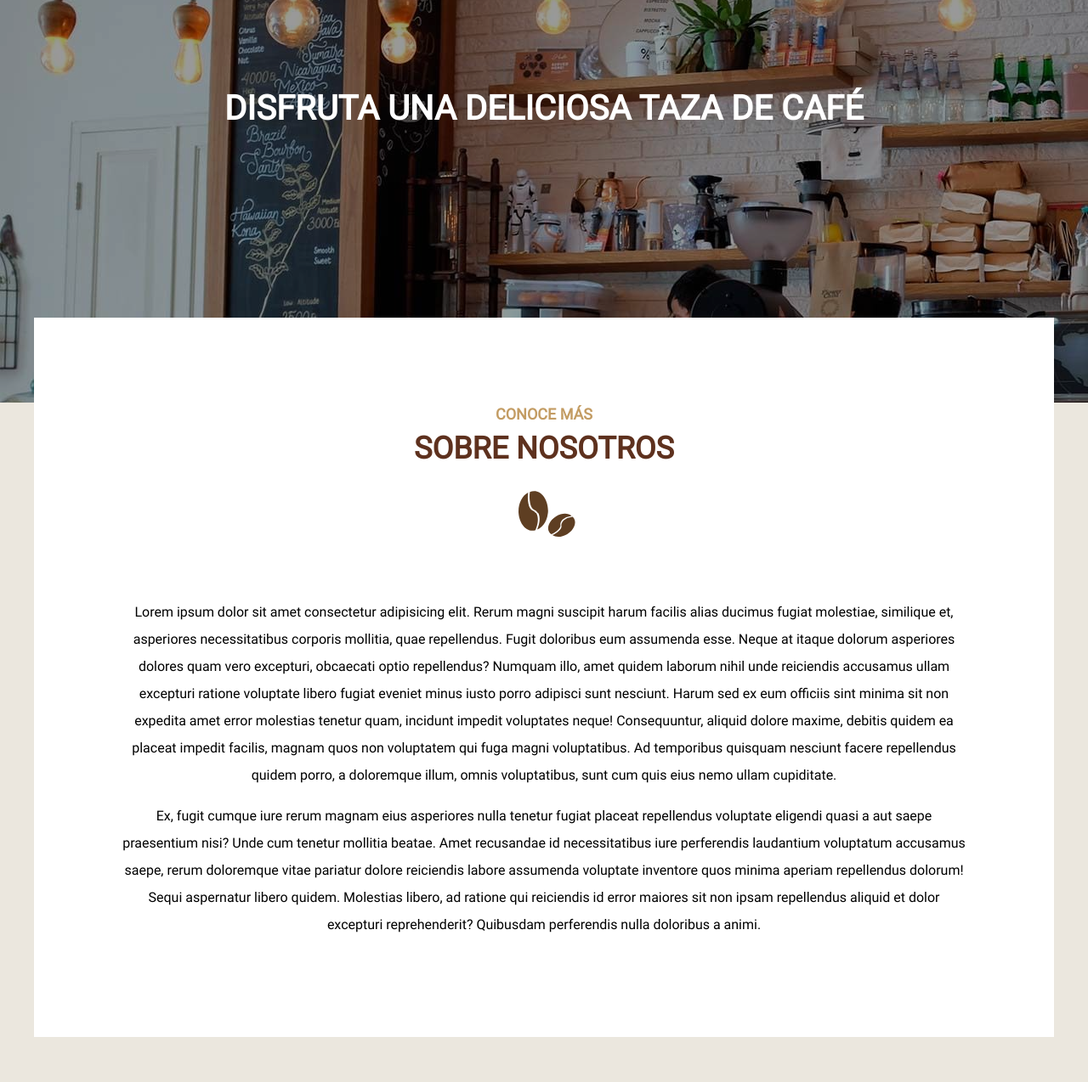
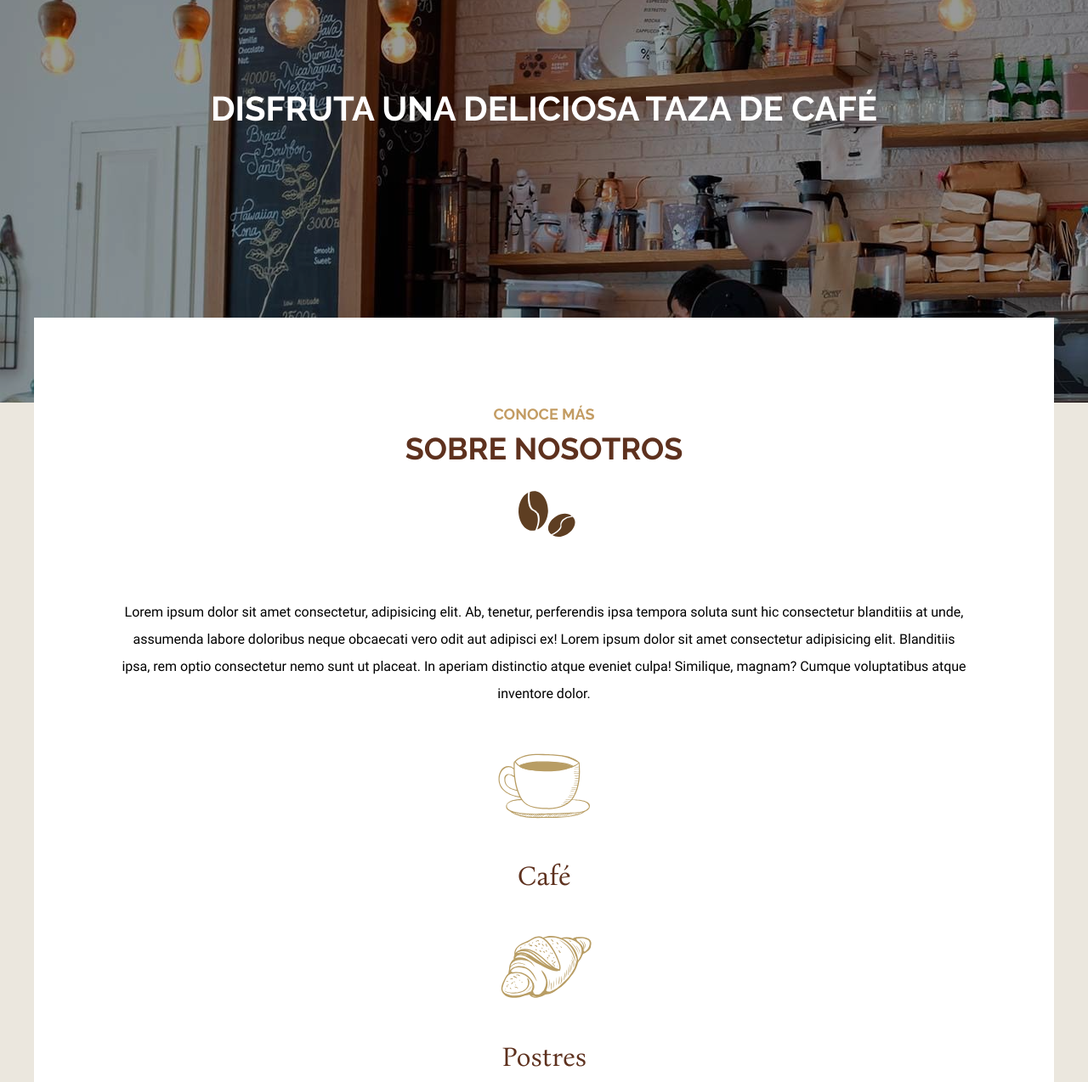
Before and after one commit to jmlocke1/cafeteria, a website: page index.html in a window 1280 px wide. Shown: the part 226-1500 px from the top of the page at 85% size. Before the commit the page ends 1447 px from the top, so only its background shows below. Drawn offline with Linux system fonts and the light colour scheme.

Commit message:
CSS a los iconos. Añadidas las fuentes Bona Nova y Raleway

```diff
--- a/index.html
+++ b/index.html
@@ -28,10 +28,27 @@
 		</div>
 	</header>
 	<main class="contenedor contenido-principal text-center">
-		<h2><span>Conoce más</span> sobre nosotros</h2>
+		<section class="conoce">
+			<h2><span>Conoce más</span> sobre nosotros</h2>
 
-		<p>Lorem ipsum dolor sit amet consectetur adipisicing elit. Rerum magni suscipit harum facilis alias ducimus fugiat molestiae, similique et, asperiores necessitatibus corporis mollitia, quae repellendus. Fugit doloribus eum assumenda esse. Neque at itaque dolorum asperiores dolores quam vero excepturi, obcaecati optio repellendus? Numquam illo, amet quidem laborum nihil unde reiciendis accusamus ullam excepturi ratione voluptate libero fugiat eveniet minus iusto porro adipisci sunt nesciunt. Harum sed ex eum officiis sint minima sit non expedita amet error molestias tenetur quam, incidunt impedit voluptates neque! Consequuntur, aliquid dolore maxime, debitis quidem ea placeat impedit facilis, magnam quos non voluptatem qui fuga magni voluptatibus. Ad temporibus quisquam nesciunt facere repellendus quidem porro, a doloremque illum, omnis voluptatibus, sunt cum quis eius nemo ullam cupiditate.</p>
-		<p>Ex, fugit cumque iure rerum magnam eius asperiores nulla tenetur fugiat placeat repellendus voluptate eligendi quasi a aut saepe praesentium nisi? Unde cum tenetur mollitia beatae. Amet recusandae id necessitatibus iure perferendis laudantium voluptatum accusamus saepe, rerum doloremque vitae pariatur dolore reiciendis labore assumenda voluptate inventore quos minima aperiam repellendus dolorum! Sequi aspernatur libero quidem. Molestias libero, ad ratione qui reiciendis id error maiores sit non ipsam repellendus aliquid et dolor excepturi reprehenderit? Quibusdam perferendis nulla doloribus a animi.</p>
+			<p>Lorem ipsum dolor sit amet consectetur, adipisicing elit. Ab, tenetur, perferendis ipsa tempora soluta sunt hic consectetur blanditiis at unde, assumenda labore doloribus neque obcaecati vero odit aut adipisci ex! Lorem ipsum dolor sit amet consectetur adipisicing elit. Blanditiis ipsa, rem optio consectetur nemo sunt ut placeat. In aperiam distinctio atque eveniet culpa! Similique, magnam? Cumque voluptatibus atque inventore dolor.</p>
+		</section>
+		<section class="iconos">
+			<ul class="listado-iconos">
+				<li>
+					<img src="build/img/icono_cafe.svg" alt="Icono café">
+					<p>Café</p>
+				</li>
+				<li>
+					<img src="build/img/icono_postre.svg" alt="Icono postre">
+					<p>Postres</p>
+				</li>
+				<li>
+					<img src="build/img/icono_te.svg" alt="Icono té">
+					<p>Té</p>
+				</li>
+			</ul>
+		</section>
 	</main>
 </body>
 </html>
--- a/src/scss/base/_globales.scss
+++ b/src/scss/base/_globales.scss
@@ -8,7 +8,7 @@ html {
 	box-sizing: inherit;
 }
 body {
-	font-family: v.$fuentePrincipal;
+	font-family: v.$fuenteSecundaria;
 	font-size: 1.6rem;
 	background-color: v.$cafeClaro;
 }
@@ -30,3 +30,8 @@ img {
 	max-width: 100%;
 	display: block;
 }
+ul {
+	list-style: none;
+	margin: 0;
+	padding: 0;
+}
--- a/src/scss/base/_variables.scss
+++ b/src/scss/base/_variables.scss
@@ -16,9 +16,44 @@
 	src: url('fonts/Roboto/Roboto-Black.ttf');
 	font-weight: 900;
 }
-$fuentePrincipal: 'Roboto', sans-serif;
-$fuentePrincipalBold : 'Roboto-Bold' , sans-serif;
-$fuentePrincipalBlack: 'Roboto-Black' , sans-serif;
+@font-face {
+	font-family: "Raleway";
+	src: url('fonts/Raleway/Raleway-VariableFont_wght.ttf');
+	font-style: normal;
+}
+@font-face {
+	font-family: "Raleway-Italic";
+	src: url('fonts/Raleway/Raleway-Italic-VariableFont_wght.ttf');
+	font-style: italic;
+}
+@font-face {
+	font-family: "BonaNova";
+	src: url('fonts/BonaNova/BonaNova-Regular.ttf');
+	font-style: normal;
+	font-weight: 400;
+}
+@font-face {
+	font-family: "BonaNova-Italic";
+	src: url('fonts/BonaNova/BonaNova-Italic.ttf');
+	font-style: italic;
+	font-weight: 400;
+}
+@font-face {
+	font-family: "BonaNova-Bold";
+	src: url('fonts/BonaNova/BonaNova-Bold.ttf');
+	font-style: normal;
+	font-weight: 700;
+}
+$fuentePrincipal: 'Raleway', sans-serif;
+$fuentePrincipalItalic : 'Raleway-Italic' , sans-serif;
+
+$fuenteSecundaria: 'Roboto', sans-serif;
+$fuenteSecundariaBold: 'Roboto-Bold', sans-serif;
+$fuenteSecundariaBlack: 'Roboto-Black', sans-serif;
+
+$fuenteCursiva: 'BonaNova', serif;
+$fuenteCursivaItalic: 'BonaNova-Italic', serif;
+$fuenteCursivaBold: 'BonaNovaBold', serif;
 
 // Media Queries
 $telefono: 480px;
--- a/src/scss/header/_navegacion.scss
+++ b/src/scss/header/_navegacion.scss
@@ -15,7 +15,7 @@
 		color: v.$blanco;
 		font-size: 2rem;
 		text-transform: uppercase;
-		font-family: v.$fuentePrincipalBold;
+		font-weight: 700;
 		margin-bottom: 1rem;
 
 		@include m.tablet{
--- /dev/null
+++ b/src/scss/inicio/_iconos.scss
@@ -0,0 +1,21 @@
+@use 'base/variables' as v;
+@use 'base/mixins' as m;
+
+.iconos {
+	margin-top: 5rem;
+	.listado-iconos {
+
+		li {
+			img {
+				margin: 0 auto;
+				width: 12rem;
+			}
+			p {
+				font-family: v.$fuenteCursiva;
+				font-size: 3.2rem;
+				color: v.$primario;
+			}
+		}
+
+	}
+}
--- a/src/scss/inicio/_index.scss
+++ b/src/scss/inicio/_index.scss
@@ -1 +1,2 @@
 @forward 'contenido';
+@forward 'iconos';
```
Also changed, not shown: build/css/app.css, build/css/fonts/BonaNova/BonaNova-Bold.ttf (added), build/css/fonts/BonaNova/BonaNova-Italic.ttf (added), build/css/fonts/BonaNova/BonaNova-Regular.ttf (added), build/css/fonts/BonaNova/OFL.txt (added), build/css/fonts/Raleway/OFL.txt (added), build/css/fonts/Raleway/README.txt (added), build/css/fonts/Raleway/Raleway-Italic-VariableFont_wght.ttf (added), build/css/fonts/Raleway/Raleway-VariableFont_wght.ttf (added), 1 other file.
